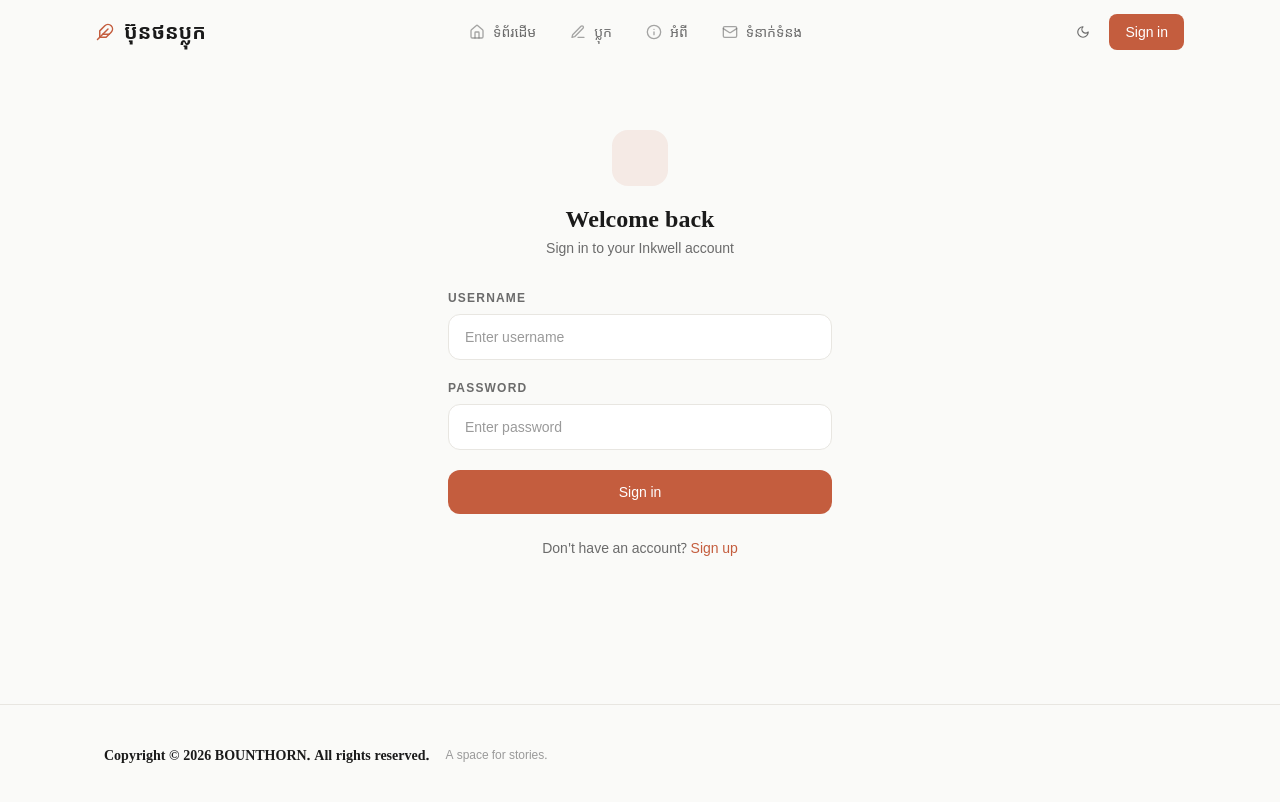
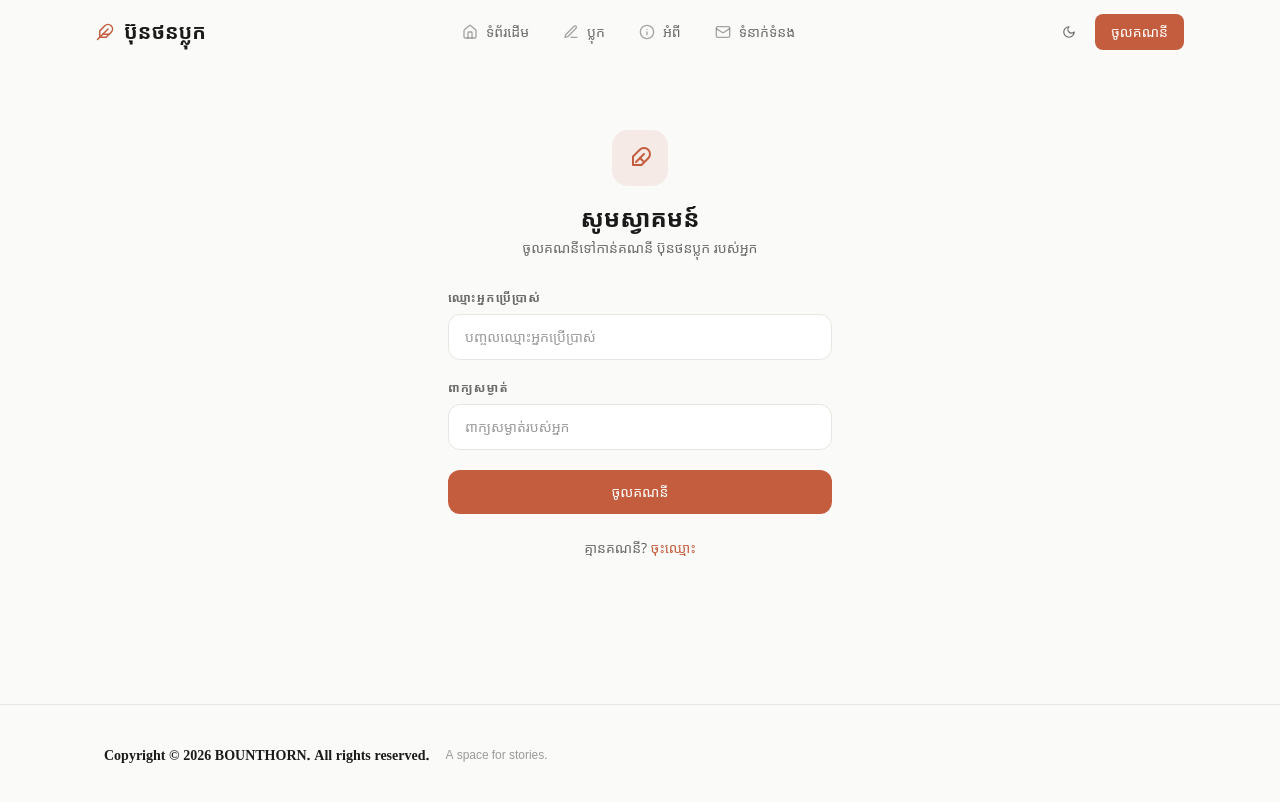
Before and after one commit to bounthorn1/SOK-BOUNTHORN.Blog, a React (Vite) app: page /login in a window 1280 px wide. Shown: the top 802 px of the page. Built offline with nearby package versions, Linux system fonts and the light colour scheme.

Commit message:
transtal to khme22

```diff
--- a/src/components/Navbar.jsx
+++ b/src/components/Navbar.jsx
@@ -119,12 +119,12 @@ export default function Navbar() {
                   </div>
                   <span className="text-sm font-medium text-ink dark:text-warm-200">{user.name}</span>
                   <button onClick={() => { logout(); navigate('/'); }} className="px-3.5 py-2 rounded-lg text-sm font-medium text-ink-muted dark:text-warm-300 hover:bg-warm-100 dark:hover:bg-warm-800 transition-colors">
-                    Sign out
+                    ចាកចេញ
                   </button>
                 </div>
               ) : (
                 <Link to="/login" className="px-4 py-2 rounded-lg text-sm font-medium bg-accent text-white hover:bg-accent-dark transition-colors">
-                  Sign in
+                  ចូលគណនី
                 </Link>
               )}
             </div>
@@ -152,7 +152,7 @@ export default function Navbar() {
                 </div>
               ) : (
                 <Link to="/login" className="px-3.5 py-2 rounded-lg text-sm font-medium bg-accent text-white hover:bg-accent-dark transition-colors">
-                  Sign in
+                  ចូលគណនី
                 </Link>
               )}
             </div>
--- a/src/contexts/AuthContext.jsx
+++ b/src/contexts/AuthContext.jsx
@@ -21,7 +21,7 @@ export function AuthProvider({ children }) {
       (u) => u.username === username && u.password === password
     );
     if (!found) {
-      setAuthError('Invalid username or password');
+      setAuthError('ឈ្មោះអ្នកប្រើប្រាស់ ឬពាក្យសម្ងាត់មិនត្រឹមត្រូវ');
       return false;
     }
     const safeUser = {
@@ -39,7 +39,7 @@ export function AuthProvider({ children }) {
     setAuthError('');
     const users = await getUsers();
     if (users.find((u) => u.username === username)) {
-      setAuthError('Username already taken');
+      setAuthError('ឈ្មោះអ្នកប្រើប្រាស់ត្រូវបានគេប្រើរួចហើយ');
       return false;
     }
     const newUser = await createUser({
--- a/src/pages/CreatePostPage.jsx
+++ b/src/pages/CreatePostPage.jsx
@@ -22,10 +22,10 @@ export default function CreatePostPage() {
     <div className="max-w-4xl mx-auto px-5 sm:px-8 py-12">
       <RevealSection className="mb-10">
         <h1 className="font-display text-3xl sm:text-4xl font-black text-ink dark:text-warm-200 mb-2">
-          Write a story
+          សរសេររឿងរ៉ាវ
         </h1>
         <p className="text-ink-muted dark:text-warm-300 text-sm">
-          Share your thoughts with the world.
+          ចែករំលែកគ្រាប់យ៉ាងរបស់អ្នកជាមួយពិភពលោក។
         </p>
       </RevealSection>
       <RevealSection delay={100}>
--- a/src/pages/HomePage.jsx
+++ b/src/pages/HomePage.jsx
@@ -511,7 +511,7 @@ export default function HomePage() {
                               <div className="w-7 h-7 rounded-full overflow-hidden bg-gray-200 dark:bg-slate-700 shrink-0"><img src={`https://picsum.photos/seed/${post.author}/56/56.jpg`} alt="" className="w-full h-full object-cover" /></div>
                               <div className="min-w-0"><p className="text-xs font-semibold text-gray-700 dark:text-white truncate">{post.author}</p><p className="text-[10px] text-gray-400 dark:text-slate-500">{formatDate(post.created_at)}</p></div>
                             </div>
-                            <span className="text-orange-500 text-xs font-semibold flex items-center gap-1 shrink-0 group-hover:gap-2 transition-all">Read <ArrowRightIcon size={10} /></span>
+                            <span className="text-orange-500 text-xs font-semibold flex items-center gap-1 shrink-0 group-hover:gap-2 transition-all">អាន <ArrowRightIcon size={10} /></span>
                           </div>
                         </div>
                       </article>
--- a/src/pages/LoginPage.jsx
+++ b/src/pages/LoginPage.jsx
@@ -3,6 +3,32 @@ import { useNavigate } from 'react-router-dom';
 import { useAuth } from '../contexts/AuthContext';
 import { useToast } from '../contexts/ToastContext';
 import RevealSection from '../components/RevealSection';
+
+// --- NEW ICON COMPONENTS (Matching your ContactPage style) ---
+
+const FeatherIcon = ({ className }) => (
+  <svg xmlns="http://www.w3.org/2000/svg" width="24" height="24" viewBox="0 0 24 24" fill="none" stroke="currentColor" strokeWidth="2" strokeLinecap="round" strokeLinejoin="round" className={className}>
+    <path d="M20.24 12.24a6 6 0 0 0-8.49-8.49L5 10.5V19h8.5z"/>
+    <line x1="16" x2="8" y1="8" y2="16"/>
+    <line x1="12" x2="15" y1="12" y2="15"/>
+  </svg>
+);
+
+const AlertIcon = ({ className }) => (
+  <svg xmlns="http://www.w3.org/2000/svg" width="16" height="16" viewBox="0 0 24 24" fill="none" stroke="currentColor" strokeWidth="2" strokeLinecap="round" strokeLinejoin="round" className={className}>
+    <circle cx="12" cy="12" r="10"/>
+    <line x1="12" x2="12" y1="8" y2="12"/>
+    <line x1="12" x2="12.01" y1="16" y2="16"/>
+  </svg>
+);
+
+const SpinnerIcon = ({ className }) => (
+  <svg xmlns="http://www.w3.org/2000/svg" width="16" height="16" viewBox="0 0 24 24" fill="none" stroke="currentColor" strokeWidth="2.5" strokeLinecap="round" strokeLinejoin="round" className={className}>
+    <path d="M21 12a9 9 0 1 1-6.219-8.56"/>
+  </svg>
+);
+
+// ---------------------------------------------------------------
 
 export default function LoginPage() {
   const { login, register, isAuthenticated, authError, setAuthError } = useAuth();
@@ -30,20 +56,20 @@ export default function LoginPage() {
 
     if (mode === 'login') {
       success = await login(username.trim(), password);
-      if (success) addToast('Welcome back!');
+      if (success) addToast('សូមស្វាគមន៍ត្រឡប់មកវិញ!');
     } else {
       if (username.trim().length < 3) {
-        setAuthError('Username must be at least 3 characters');
+        setAuthError('ឈ្មោះអ្នកប្រើប្រាស់ត្រូវតែមានយ៉ាងហោចណាស់ 3 តួអក្សរ');
         setLoading(false);
         return;
       }
       if (password.length < 6) {
-        setAuthError('Password must be at least 6 characters');
+        setAuthError('ពាក្យសម្ងាត់ត្រូវតែមានយ៉ាងហោចណាស់ 6 តួអក្សរ');
         setLoading(false);
         return;
       }
       success = await register(username.trim(), password, name.trim());
-      if (success) addToast('Account created successfully!');
+      if (success) addToast('គណនីត្រូវបានបង្កើតដោយជោគជ័យ!');
     }
 
     setLoading(false);
@@ -55,13 +81,14 @@ export default function LoginPage() {
       <div className="w-full max-w-sm">
         <RevealSection className="text-center mb-8">
           <div className="w-14 h-14 rounded-2xl bg-accent/10 dark:bg-accent/15 flex items-center justify-center mx-auto mb-4">
-            <i className="fa-solid fa-feather-pointed text-accent text-xl"></i>
+            {/* FIXED: Replaced <i className="fa-solid..."></i> with FeatherIcon */}
+            <FeatherIcon className="text-accent text-xl" />
           </div>
           <h1 className="font-display text-2xl font-bold text-ink dark:text-warm-200 mb-1">
-            {mode === 'login' ? 'Welcome back' : 'Create account'}
+            {mode === 'login' ? 'សូមស្វាគមន៍' : 'បង្កើតគណនី'}
           </h1>
           <p className="text-sm text-ink-muted dark:text-warm-300">
-            {mode === 'login' ? 'Sign in to your Inkwell account' : 'Join Inkwell and start writing'}
+            {mode === 'login' ? 'ចូលគណនីទៅកាន់គណនី ប៊ុនថនប្លុក របស់អ្នក' : 'ចុះឈ្មោះជាមួយ ប៊ុនថនប្លុក ហើយចាប់ផ្តើមសរសេរ'}
           </p>
         </RevealSection>
 
@@ -69,40 +96,42 @@ export default function LoginPage() {
           <form onSubmit={handleSubmit} className="space-y-5">
             {mode === 'register' && (
               <div>
-                <label className="block text-xs font-semibold uppercase tracking-widest text-ink-muted dark:text-warm-300 mb-2">Display Name</label>
+                <label className="block text-xs font-semibold uppercase tracking-widest text-ink-muted dark:text-warm-300 mb-2">ឈ្មោះបង្ហាញ</label>
                 <input
                   type="text"
                   value={name}
                   onChange={(e) => { setName(e.target.value); setAuthError(''); }}
-                  placeholder="Your name"
+                  placeholder="ឈ្មោះរបស់អ្នក"
                   className="w-full px-4 py-3 rounded-xl border border-warm-200 dark:border-warm-800 bg-white dark:bg-warm-900 text-ink dark:text-warm-200 text-sm placeholder:text-ink-faint dark:placeholder:text-warm-300 focus:border-accent focus:ring-2 focus:ring-accent/10 transition-all"
                 />
               </div>
             )}
             <div>
-              <label className="block text-xs font-semibold uppercase tracking-widest text-ink-muted dark:text-warm-300 mb-2">Username</label>
+              <label className="block text-xs font-semibold uppercase tracking-widest text-ink-muted dark:text-warm-300 mb-2">ឈ្មោះអ្នកប្រើប្រាស់</label>
               <input
                 type="text"
                 value={username}
                 onChange={(e) => { setUsername(e.target.value); setAuthError(''); }}
-                placeholder="Enter username"
+                placeholder="បញ្ចូលឈ្មោះអ្នកប្រើប្រាស់"
                 className="w-full px-4 py-3 rounded-xl border border-warm-200 dark:border-warm-800 bg-white dark:bg-warm-900 text-ink dark:text-warm-200 text-sm placeholder:text-ink-faint dark:placeholder:text-warm-300 focus:border-accent focus:ring-2 focus:ring-accent/10 transition-all"
               />
             </div>
             <div>
-              <label className="block text-xs font-semibold uppercase tracking-widest text-ink-muted dark:text-warm-300 mb-2">Password</label>
+              <label className="block text-xs font-semibold uppercase tracking-widest text-ink-muted dark:text-warm-300 mb-2">ពាក្យសម្ងាត់</label>
               <input
                 type="password"
                 value={password}
                 onChange={(e) => { setPassword(e.target.value); setAuthError(''); }}
-                placeholder={mode === 'register' ? 'Min 6 characters' : 'Enter password'}
+                placeholder={mode === 'register' ? 'យ៉ាងហោចណាស់ 6 តួអក្សរ' : 'ពាក្យសម្ងាត់របស់អ្នក'}
                 className={`w-full px-4 py-3 rounded-xl border bg-white dark:bg-warm-900 text-ink dark:text-warm-200 text-sm placeholder:text-ink-faint dark:placeholder:text-warm-300 focus:ring-2 transition-all ${authError ? 'border-red-400 focus:border-red-400 focus:ring-red-400/10' : 'border-warm-200 dark:border-warm-800 focus:border-accent focus:ring-accent/10'}`}
               />
             </div>
 
             {authError && (
               <div className="flex items-center gap-2 text-red-500 text-sm">
-                <i className="fa-solid fa-circle-exclamation text-xs"></i>{authError}
+                {/* FIXED: Replaced <i className="fa-solid..."></i> with AlertIcon */}
+                <AlertIcon className="text-xs" />
+                {authError}
               </div>
             )}
 
@@ -111,8 +140,8 @@ export default function LoginPage() {
               disabled={loading}
               className="w-full py-3 rounded-xl bg-accent text-white font-medium text-sm hover:bg-accent-dark disabled:opacity-50 disabled:cursor-not-allowed transition-colors flex items-center justify-center gap-2"
             >
-              {loading && <i className="fa-solid fa-spinner fa-spin text-xs"></i>}
-              {mode === 'login' ? 'Sign in' : 'Create account'}
+              {loading && <span className="animate-spin"><SpinnerIcon /></span>}
+              {mode === 'login' ? 'ចូលគណនី' : 'បង្កើតគណនី'}
             </button>
           </form>
         </RevealSection>
@@ -120,27 +149,12 @@ export default function LoginPage() {
         <RevealSection delay={200}>
           <p className="text-center text-sm text-ink-muted dark:text-warm-300 mt-6">
             {mode === 'login' ? (
-              <>Don't have an account? <button onClick={() => switchMode('register')} className="text-accent font-medium hover:underline">Sign up</button></>
+              <>គ្មានគណនី? <button onClick={() => switchMode('register')} className="text-accent font-medium hover:underline">ចុះឈ្មោះ</button></>
             ) : (
-              <>Already have an account? <button onClick={() => switchMode('login')} className="text-accent font-medium hover:underline">Sign in</button></>
+              <>មានគណនីហើយ? <button onClick={() => switchMode('login')} className="text-accent font-medium hover:underline">ចូលគណនី</button></>
             )}
           </p>
         </RevealSection>
-
-        {/* <RevealSection delay={250}>
-          <div className="mt-6 p-4 rounded-xl bg-warm-100 dark:bg-warm-800/50 border border-warm-200 dark:border-warm-800">
-            <p className="text-xs text-ink-faint dark:text-warm-300 text-center mb-2">
-              <i className="fa-solid fa-circle-info mr-1"></i>Demo accounts:
-            </p>
-            <div className="space-y-1">
-              {[{ user: 'alex', pass: 'alex123' }, { user: 'sarah', pass: 'sarah123' }, { user: 'admin', pass: 'admin123' }].map((acc) => (
-                <p key={acc.user} className="text-xs text-ink-faint dark:text-warm-300 text-center">
-                  <strong className="text-ink dark:text-warm-200">{acc.user}</strong> / {acc.pass}
-                </p>
-              ))}
-            </div>
-          </div>
-        </RevealSection> */}
       </div>
     </div>
   );
--- a/src/pages/NotFoundPage.jsx
+++ b/src/pages/NotFoundPage.jsx
@@ -6,10 +6,10 @@ export default function NotFoundPage() {
     <div className="text-center py-32">
       <RevealSection>
         <p className="text-7xl font-display font-black text-warm-200 dark:text-warm-800 mb-4">404</p>
-        <h2 className="font-display text-2xl font-bold text-ink dark:text-warm-200 mb-2">Page not found</h2>
-        <p className="text-sm text-ink-faint dark:text-warm-300 mb-6">The page you're looking for doesn't exist.</p>
+        <h2 className="font-display text-2xl font-bold text-ink dark:text-warm-200 mb-2">រកមិនឃើញទំព័រ</h2>
+        <p className="text-sm text-ink-faint dark:text-warm-300 mb-6">ទំព័រដែលអ្នកកំពុងស្វែងរកមិនមានទេ</p>
         <Link to="/" className="inline-flex items-center gap-2 px-6 py-3 rounded-xl bg-accent text-white font-medium text-sm hover:bg-accent-dark transition-colors">
-          <i className="fa-solid fa-arrow-left text-xs"></i>Back to home
+          <i className="fa-solid fa-arrow-left text-xs"></i>ត្រឡប់ទៅទំព័រដើម
         </Link>
       </RevealSection>
     </div>
```
Also changed, not shown: src/components/PostForm.jsx (+15 -15 lines).
